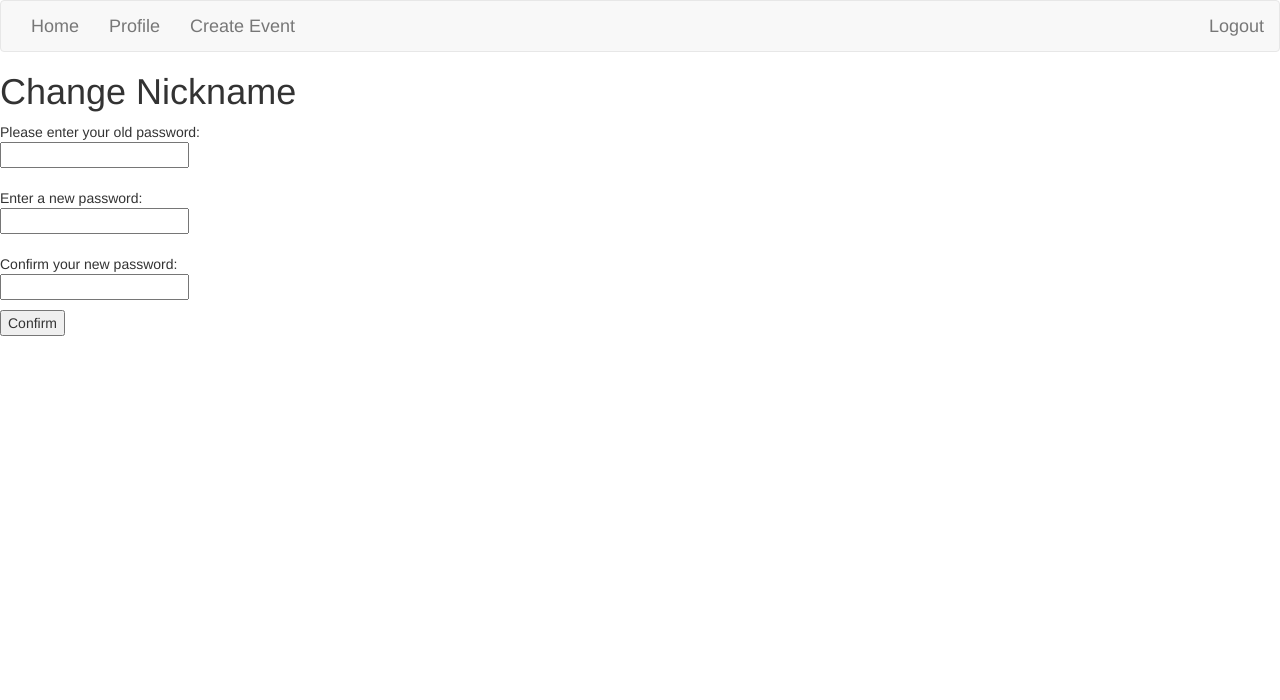
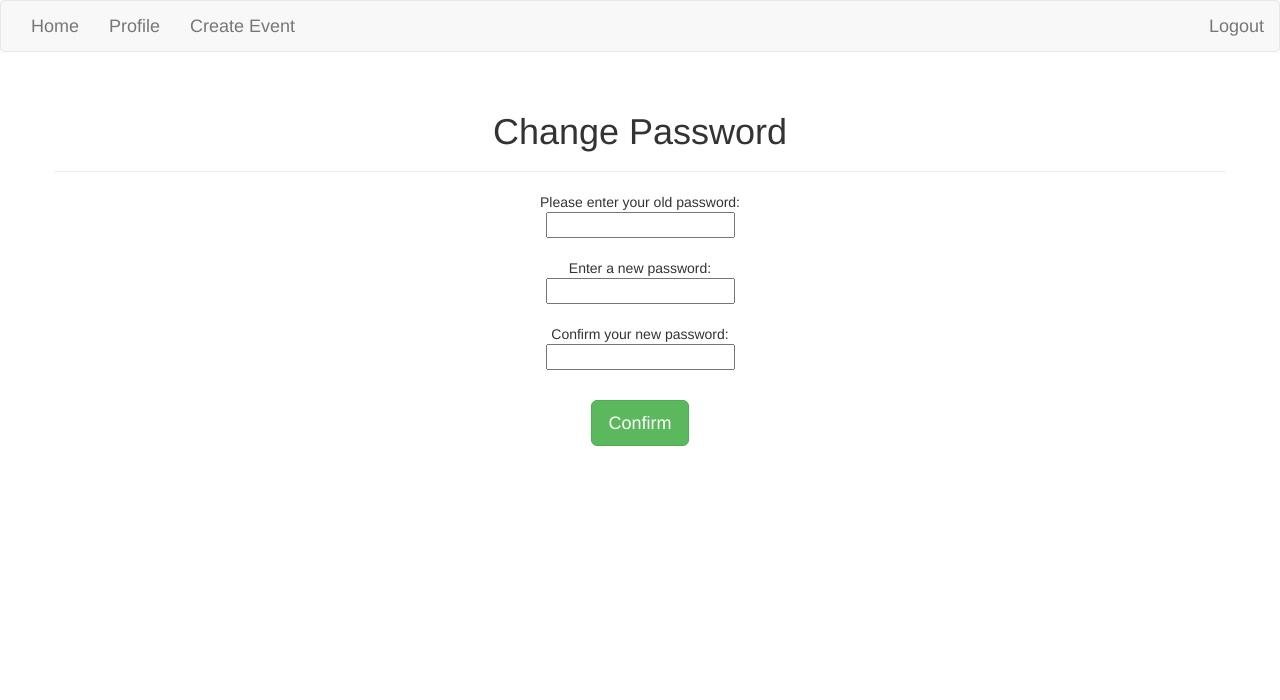
Before and after one commit to alexxpan/find-frisbee, a Flask app: page /changepassword in a window 1280 px wide. Shown: the top 700 px of the page. Run offline with Flask 2, Linux system fonts and the light colour scheme; a user stored in the database is signed in; some libraries are stand-ins or nearby versions.

Commit message:
bootstrapped everything except index page

```diff
--- a/app/templates/changepassword.html
+++ b/app/templates/changepassword.html
@@ -1,7 +1,12 @@
 {% extends "base.html" %}
 
 {% block content %}
-  <h1>Change Nickname</h1>
+
+  <div class="container page-header text-center">
+      <h1>Change Password</h1>
+  </div>
+
+  <div class="container text-center">
     <form action="" method="post" name="changepassword">
     	{{ form.hidden_tag() }}
     	<p>
@@ -16,11 +21,12 @@
               <span style="color: red;">[{{ error }}]</span>
             {% endfor %}<br><br>
             Confirm your new password:<br>
-          {{ form.new_confirm }}
+            {{ form.new_confirm }}<br>
             {% for error in form.new_confirm.errors %}
               <span style="color: red;">[{{ error }}]</span>
             {% endfor %}<br>
       </p>
-    <p><input type="submit" value="Confirm"></p>
+      <p><input type="submit" class="btn btn-success btn-lg" value="Confirm"></p>
     </form>
+  </div>
 {% endblock %}
```
Also changed, not shown: app/templates/changenickname.html (+8 -2 lines), app/templates/event.html (+7 -1 lines), app/templates/profile.html (+8 -2 lines). Lines whose indentation alone changed are shown as unchanged.
